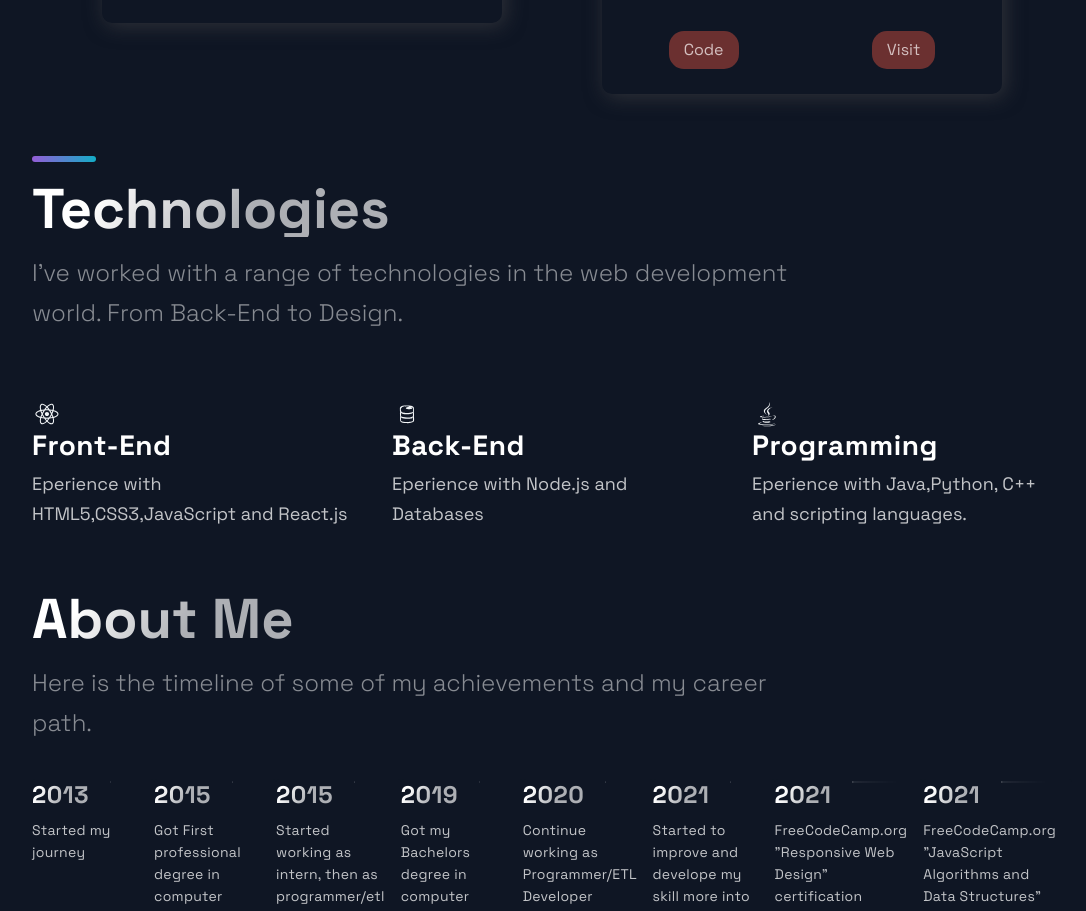
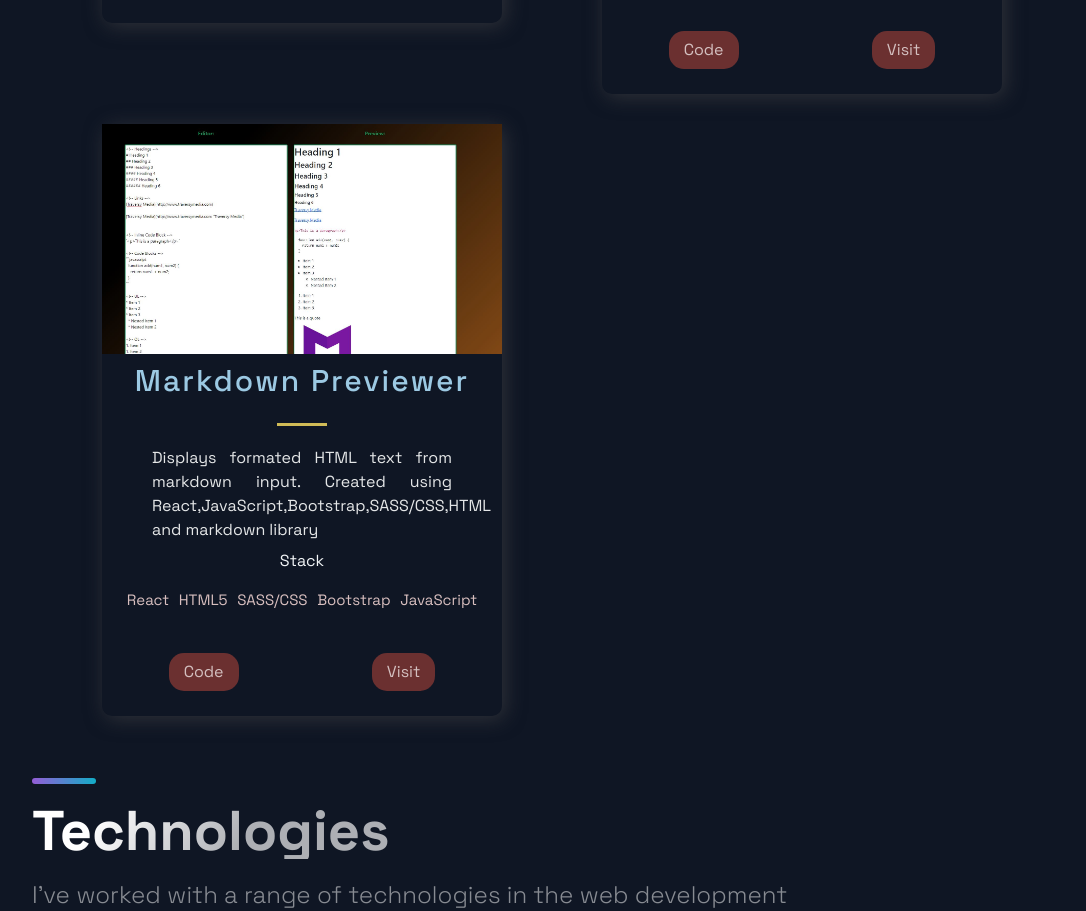
Before and after one commit to Kaskadieris/React_portfolio, a Next.js app: page / in a window 1280 px wide. Shown: the part 2421-3332 px from the top of the page, without its empty margins (88-1174 px from the left). Built offline with nearby package versions, Linux system fonts and the light colour scheme.

Commit message:
added new project

```diff
--- a/src/constants/constants.js
+++ b/src/constants/constants.js
@@ -42,6 +42,17 @@ export const projects = [
     visit: "https://thirsty-goodall-a5b2f4.netlify.app/",
     id: 3,
   },
+
+  {
+    title: "Markdown Previewer",
+    description:
+      "Displays formated HTML text from markdown input. Created using React,JavaScript,Bootstrap,SASS/CSS,HTML and markdown library",
+    image: "/images/5.jpg",
+    tags: ["React", "HTML5", "SASS/CSS", "Bootstrap", "JavaScript"],
+    source: "https://github.com/Kaskadieris/markdown_previewer",
+    visit: "https://vibrant-lamarr-743577.netlify.app/",
+    id: 4,
+  },
 ];
 
 export const TimeLineData = [
```
Also changed, not shown: public/images/5.JPG (added).
